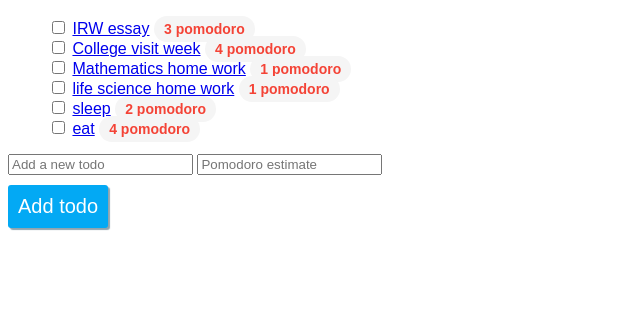
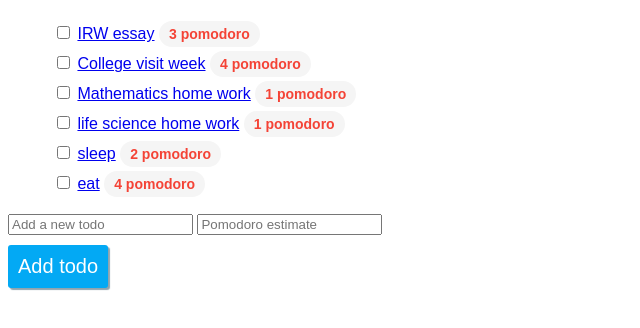
Before and after one commit to morayoaina/ToDoApp, a plain HTML site: page index.html in a window 1280 px wide. Shown: the part 48-376 px from the top of the page, without its empty margins (0-640 px from the left). Drawn offline with Linux system fonts and the light colour scheme.

Commit message:
style list item

```diff
--- a/css/index.css
+++ b/css/index.css
@@ -4,6 +4,11 @@ html {
 
 ul {
     list-style: none;
+}
+
+li {
+padding: 5px;
+margin-bottom: : 10px;
 }
 
 .pomodoro-estimate{
```
